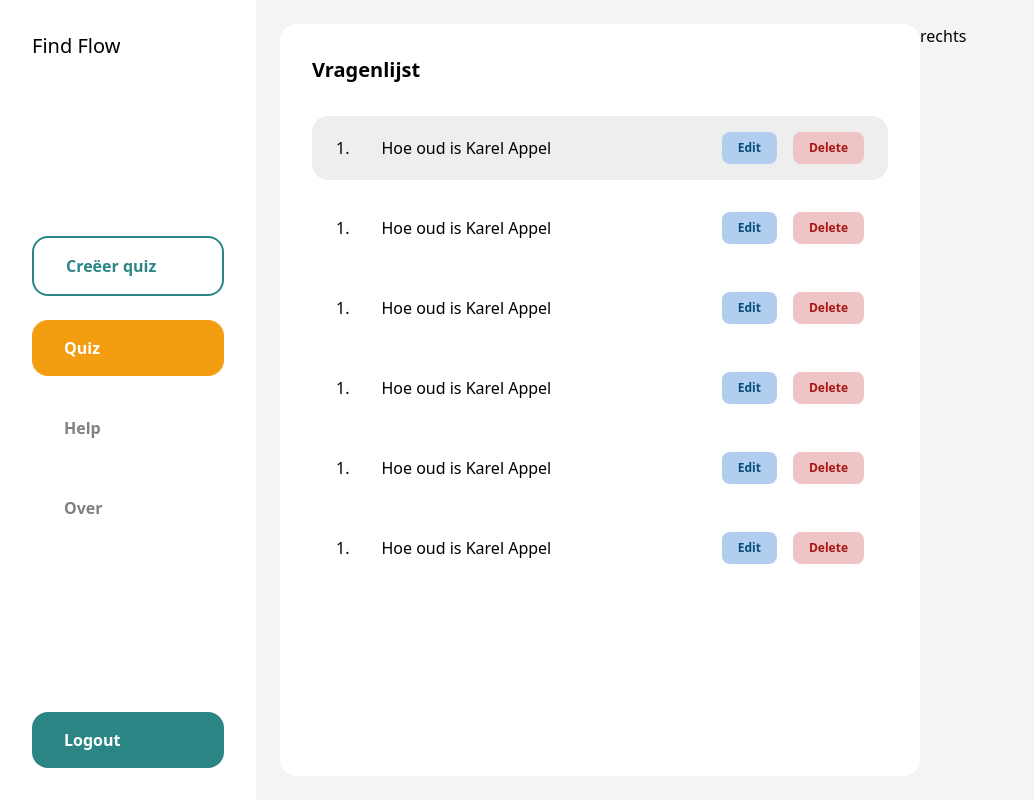
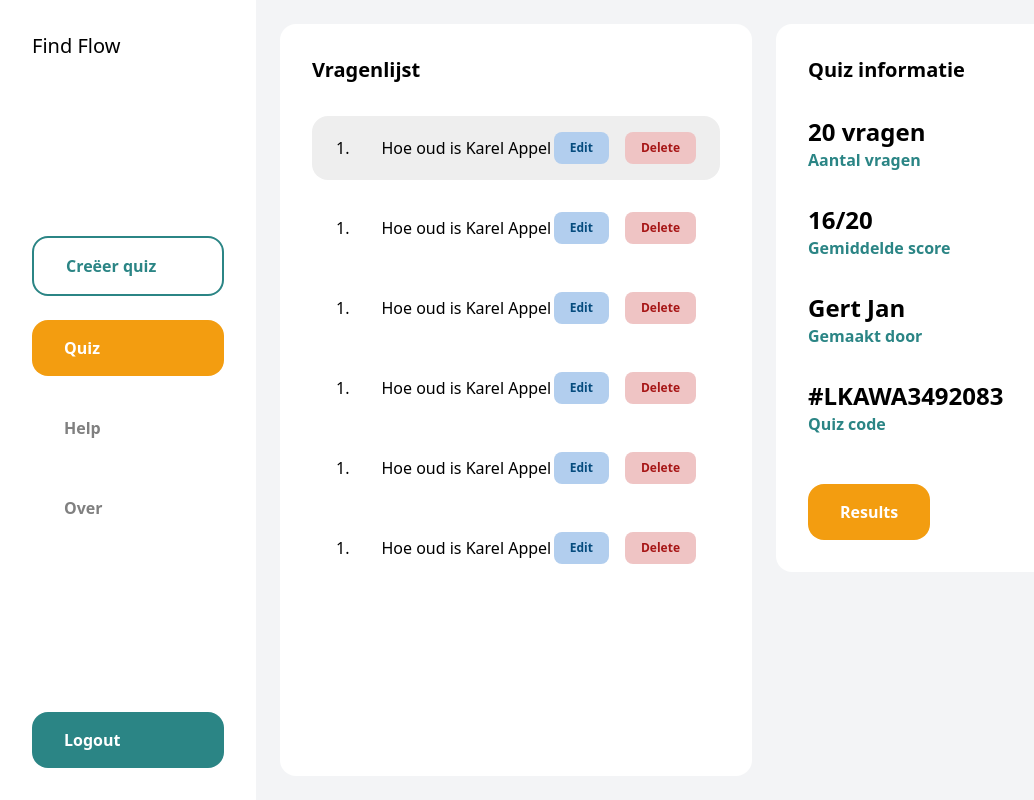
Before and after one commit to joeribreedveld/findflow, a Next.js app: page /quiz in a window 1280 px wide. Shown: the whole page, without its empty margins (0-1034 px from the left). Built offline with nearby package versions, Linux system fonts and the light colour scheme.

Commit message:
feat(quizinfo): make quizinfo section with styles and content

```diff
--- a/src/components/quiz/QuestionList.tsx
+++ b/src/components/quiz/QuestionList.tsx
@@ -5,7 +5,7 @@ type TQuestionProps = {
 };
 
 const QuestionList = () => (
-  <section className="w-[50vw] rounded-2xl bg-white p-8">
+  <section className="w-full rounded-2xl bg-white p-8">
     <h2 className="mb-8 text-xl font-bold">Vragenlijst</h2>
     <ul className="flex flex-col gap-4">
       <Question variant="selected" />
--- /dev/null
+++ b/src/components/quiz/QuizInfo.tsx
@@ -0,0 +1,28 @@
+type TQuizInfoItemProps = {
+  title: string;
+  answer: string;
+};
+
+const QuizInfo = () => (
+  <section className="w-[30rem] rounded-2xl bg-white p-8">
+    <h2 className="mb-8 text-xl font-bold">Quiz informatie</h2>
+    <ul className="mb-12 flex flex-col gap-8">
+      <QuizInfoItem title="Aantal vragen" answer="20 vragen" />
+      <QuizInfoItem title="Gemiddelde score" answer="16/20" />
+      <QuizInfoItem title="Gemaakt door" answer="Gert Jan" />
+      <QuizInfoItem title="Quiz code" answer="#LKAWA3492083" />
+    </ul>
+    <button className="rounded-2xl bg-[#F39D10] px-8 py-4 font-bold text-white">
+      Results
+    </button>
+  </section>
+);
+
+const QuizInfoItem = ({ title, answer }: TQuizInfoItemProps) => (
+  <li>
+    <h3 className="text-2xl font-bold">{answer}</h3>
+    <p className="font-bold text-[#2B8585]">{title}</p>
+  </li>
+);
+
+export default QuizInfo;
--- a/src/pages/quiz.tsx
+++ b/src/pages/quiz.tsx
@@ -2,6 +2,7 @@
 import { type NextPage } from "next";
 import Sidebar from "~/components/common/Sidebar";
 import QuestionList from "~/components/quiz/QuestionList";
+import QuizInfo from "~/components/quiz/QuizInfo";
 
 // Functions
 const Quiz: NextPage = () => (
@@ -9,7 +10,9 @@ const Quiz: NextPage = () => (
     <Sidebar />
     <div className="flex h-screen w-full bg-gray-100 p-6">
       <QuestionList />
-      <div>rechts</div>
+      <div className="flex flex-col gap-6 pl-6">
+        <QuizInfo />
+      </div>
     </div>
   </div>
 );
```
